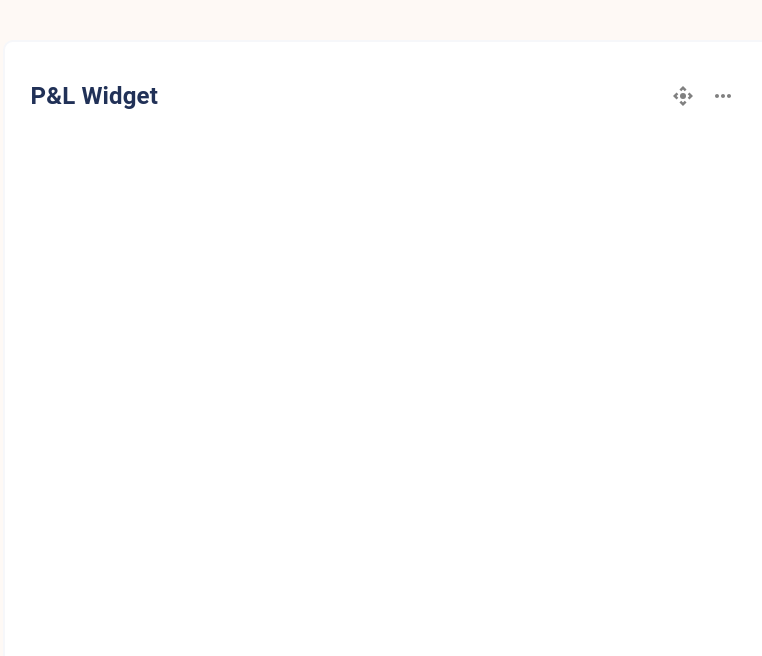
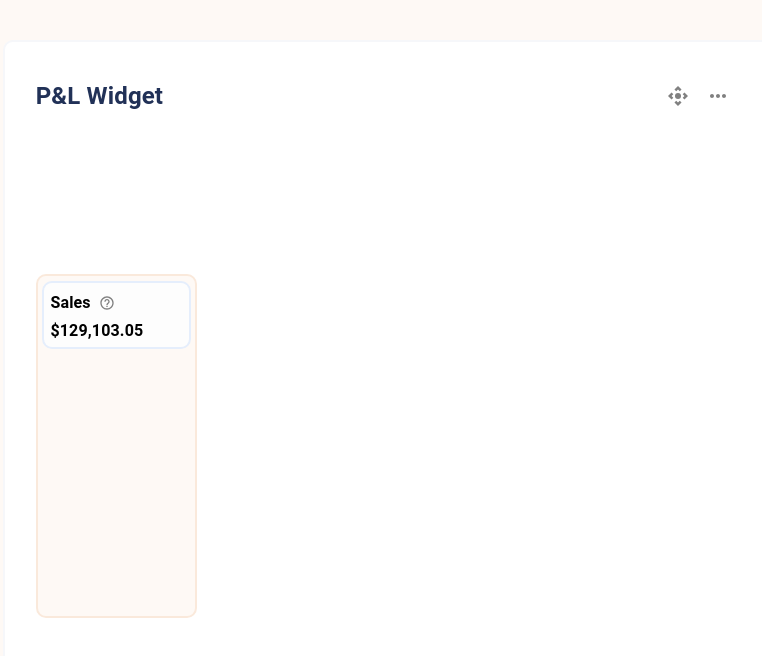
Before and after one commit to jpaul121/acquco-frontend, a React (Vite) app: page / in a window 1280 px wide. Shown: the top 656 px of the page, without its empty margins (253-1015 px from the left). Built offline with nearby package versions, Linux system fonts and the light colour scheme.

Commit message:
Implement styling for budget items

```diff
--- a/index.html
+++ b/index.html
@@ -10,7 +10,7 @@
       user's mobile device or desktop. See https://developers.google.com/web/fundamentals/web-app-manifest/
     -->
     <link rel="manifest" href="manifest.json" />
-    <title>React You Do You</title>
+    <title>Profit & Loss Widget</title>
   </head>
   <body>
     <noscript>You need to enable JavaScript to run this app.</noscript>
--- a/src/store/index.ts
+++ b/src/store/index.ts
@@ -1,10 +1,11 @@
 import { combineReducers, configureStore } from '@reduxjs/toolkit'
 import { useDispatch, useSelector } from 'react-redux'
 
-import { themeReducer } from '../theme'
+import { createSelector } from '@reduxjs/toolkit'
+import { profitLossReducer } from '../widget/widgetSlice'
 
 export const reducer = combineReducers({
-  theme: themeReducer,
+  profitLoss: profitLossReducer,
 })
 
 export type RootState = ReturnType<typeof reducer>
@@ -20,3 +21,17 @@ export type AppDispatch = typeof store.dispatch
 
 export const useAppDispatch = () => useDispatch<AppDispatch>()
 export const useAppSelector = <T>(selector: (state: RootState) => T): T => useSelector<RootState, T>(selector)
+
+export const getPLDataArray = state => Object.entries(state.profitLoss)
+export const getRevenueData = createSelector(getPLDataArray, items =>
+  items.filter(item => item[1].kind === 1)
+)
+export const getSalesData = createSelector(getRevenueData, items =>
+  items.filter(item => item[0] !== 'Refunded expenses')
+)
+// @ts-ignore
+export const getSalesTotal = createSelector(getSalesData, items => {
+  let sum = 0
+  for (const item of items) sum = sum + item[1].value
+  return sum
+})
--- a/src/utils/index.ts
+++ b/src/utils/index.ts
@@ -1,4 +1,9 @@
 import { createMakeAndWithStyles } from 'tss-react'
 import { useTheme } from '@mui/material'
+
 export const { makeStyles, withStyles } = createMakeAndWithStyles({ useTheme })
 export const noOp = () => {}
+export const rawNumbertoDollar = new Intl.NumberFormat('en-US', {
+  style: 'currency',
+  currency: 'USD',
+})
--- /dev/null
+++ b/src/widget/components/BudgetItem.tsx
@@ -0,0 +1,31 @@
+import React from 'react'
+import { Theme } from '@mui/material'
+import { makeStyles } from '../../utils'
+import { useAppSelector } from '../../store'
+
+const useStyles = makeStyles()((theme: Theme) => ({
+  budgetItem: {
+    backgroundColor: 'rgb(253, 253, 253)',
+    borderColor: 'rgb(229, 238, 252)',
+    borderWidth: '2px',
+    borderStyle: 'solid',
+    borderRadius: '10px',
+    height: '20%',
+    width: '94%',
+    margin: '3% 3% 0% 3%',
+    color: 'black',
+    display: 'flex',
+    flexDirection: 'column',
+    alignItems: 'flex-start',
+  },
+}))
+
+export const BudgetItem = ({ name, total }) => {
+  const { classes } = useStyles()
+  return (
+    <div className={classes.budgetItem}>
+      <h4>{name}</h4>
+      <h4>{total}</h4>
+    </div>
+  )
+}
--- a/src/widget/components/ProfitLossWidget.tsx
+++ b/src/widget/components/ProfitLossWidget.tsx
@@ -2,6 +2,7 @@ import { ControlCamera as ControlCameraIcon, MoreHoriz } from '@mui/icons-materi
 
 import { IconButton } from '@mui/material'
 import React from 'react'
+import { RevenueCard } from '../'
 import { Theme } from '@mui/material'
 import { makeStyles } from '../../utils'
 
@@ -19,6 +20,13 @@ const useStyles = makeStyles()((theme: Theme) => ({
     alignContent: 'center',
     height: '90vh',
     width: '80vw',
+    paddingLeft: '4%',
+    paddingRight: '4%',
+  },
+  sankeyContainer: {
+    display: 'flex',
+    alignItems: 'center',
+    flexGrow: '1',
   },
   toolbarButtons: {
     justifySelf: 'flex-end',
@@ -27,7 +35,7 @@ const useStyles = makeStyles()((theme: Theme) => ({
   widgetToolbar: {
     alignItems: 'center',
     display: 'flex',
-    padding: '2vh 2vw',
+    paddingTop: '2vh',
   },
   widgetTitle: {
     color: 'rgb(33, 49, 87)',
@@ -47,9 +55,12 @@ export const ProfitLossWidget = () => {
               <ControlCameraIcon  />
             </IconButton>
             <IconButton sx={{ color: 'gray' }} >
-              <MoreHoriz  />
+              <MoreHoriz />
             </IconButton>
           </div>
+        </div>
+        <div className={classes.sankeyContainer}>
+          <RevenueCard />
         </div>
       </div>
     </>
--- a/src/widget/components/RevenueCard.tsx
+++ b/src/widget/components/RevenueCard.tsx
@@ -1,14 +1,70 @@
-import { Card, Theme } from '@mui/material'
+import { BudgetItem } from '../'
+import { HelpOutline } from '@mui/icons-material'
+import { IconButton } from '@mui/material'
+import React from 'react'
+import { Theme } from '@mui/material'
+import { makeStyles } from '../../utils'
+import { rawNumbertoDollar } from '../../utils'
 
-import React from 'react'
-import { makeStyles } from '../../utils'
+const useStyles = makeStyles()((theme: Theme) => ({
+  revenueCard: {
+    backgroundColor: 'rgb(254, 249, 245)',
+    borderColor: 'rgb(250, 233, 219)',
+    borderWidth: '2px',
+    borderStyle: 'solid',
+    borderRadius: '10px',
+    display: 'flex',
+    flexDirection: 'column',
+    alignItems: 'center',
+    height: '55%',
+    width: '23%',
+    // marginTop: '20%',
+  },
+  budgetItem: {
+    backgroundColor: 'rgb(253, 253, 253)',
+    borderColor: 'rgb(229, 238, 252)',
+    borderWidth: '2px',
+    borderStyle: 'solid',
+    borderRadius: '10px',
+    height: '20%',
+    width: '94%',
+    margin: '3% 3% 0% 3%',
+    color: 'black',
+    display: 'inline-flex',
+    flexDirection: 'column',
+    justifyContent: 'flex-start',
+    alignItems: 'flex-start',
+    padding: '4px 6px',
+  },
+  itemName: {
+    marginTop: '0%',
+    marginBottom: '0%',
+  },
+  itemAmount: {
+    marginBottom: '0%',
+    justifySelf: 'flex-end',
+    marginTop: 'auto',
+  },
+  budgetItemTopRow: {
+    display: 'flex',
+    flexDirection: 'row',
+    alignItems: 'center',
+  }
+}))
 
-// const useStyles = makeStyles()((theme: Theme) => ({
-//   revenueCard: {
-
-//   },
-// }))
-
-// export const RevenueCard = () => {
-//   const { classes } = useStyles()
-// }
+export const RevenueCard = ({ salesTotal }) => {
+  const { classes } = useStyles()
+  return (
+    <div className={classes.revenueCard}>
+      <div className={classes.budgetItem}>
+        <div className={classes.budgetItemTopRow}>
+          <h4 className={classes.itemName}>Sales</h4>
+          <IconButton sx={{ color: 'gray', fontSize: '1em' }} >
+            <HelpOutline sx={{ fontSize: '1em' }} />
+          </IconButton>
+        </div>
+        <h4 className={classes.itemAmount}>{rawNumbertoDollar.format(salesTotal)}</h4>
+      </div>
+    </div>
+  )
+}
--- /dev/null
+++ b/src/widget/containers/BudgetItem.tsx
@@ -0,0 +1,11 @@
+import { BudgetItem as BudgetItemComponent } from '../components/BudgetItem'
+
+export interface Props {
+  name: string;
+  total: number;
+}
+
+export const BudgetItem = ({ name, total }: Props) => {
+  console.log('plz', total)
+  return <BudgetItemComponent name={name} total={total} />
+}
--- a/src/widget/containers/ProfitLossWidget.tsx
+++ b/src/widget/containers/ProfitLossWidget.tsx
@@ -1,4 +1,7 @@
+// @ts-nocheck
+
 import { ProfitLossWidget as PLWidgetComponent } from '../components/ProfitLossWidget'
+import { useAppSelector } from '../../store'
 
 export const ProfitLossWidget = () => {
   return <PLWidgetComponent />
--- /dev/null
+++ b/src/widget/containers/RevenueCard.tsx
@@ -0,0 +1,8 @@
+import { getSalesTotal, useAppSelector } from '../../store'
+
+import { RevenueCard as RevenueCardComponent } from '../components/RevenueCard'
+
+export const RevenueCard = () => {
+  const salesTotal = useAppSelector(getSalesTotal)
+  return <RevenueCardComponent salesTotal={salesTotal} />
+}
--- a/src/widget/index.ts
+++ b/src/widget/index.ts
@@ -1 +1,6 @@
+export { BudgetItem } from './containers/BudgetItem'
 export { ProfitLossWidget } from './containers/ProfitLossWidget'
+export { RevenueCard } from './containers/RevenueCard'
+export { LineItemType } from './widgetSlice'
+
+export type { LineItem, LineItemRecord, LineItemGranularity } from './widgetSlice'
--- /dev/null
+++ b/src/widget/widgetSlice.ts
@@ -0,0 +1,89 @@
+import { createSlice } from '@reduxjs/toolkit'
+
+export interface LineItemRecord {
+  [ name: string ]: LineItem;
+}
+
+export interface LineItem {
+  kind: LineItemType;
+  value: number;
+  granularity: LineItemGranularity;
+}
+
+export enum LineItemType {
+  Expense = 0,
+  Revenue = 1,
+}
+
+export enum LineItemGranularity {
+  Summary = 1,
+  LineItem = 2,
+  Detail = 3,
+}
+
+export const initialState: LineItemRecord = {
+  'Product charges': {
+    kind: LineItemType.Revenue,
+    value: 126151.07,
+    granularity: LineItemGranularity.LineItem,
+  },
+  'Shipping': {
+    kind: LineItemType.Revenue,
+    value: 2251.87,
+    granularity: LineItemGranularity.LineItem,
+  },
+  'Other revenues': {
+    kind: LineItemType.Revenue,
+    value: 700.11,
+    granularity: LineItemGranularity.LineItem,
+  },
+  'Refunded expenses': {
+    kind: LineItemType.Revenue,
+    value: 541.85,
+    granularity: LineItemGranularity.LineItem,
+  },
+  'Refunded sales': {
+    kind: LineItemType.Expense,
+    value: 3890.82,
+    granularity: LineItemGranularity.LineItem,
+  },
+  'Promotional rebates': {
+    kind: LineItemType.Expense,
+    value: 1808.24,
+    granularity: LineItemGranularity.LineItem,
+  },
+  'FBA fees': {
+    kind: LineItemType.Expense,
+    value: 1315.51,
+    granularity: LineItemGranularity.LineItem,
+  },
+  'Cost of advertising': {
+    kind: LineItemType.Expense,
+    value: 541.85,
+    granularity: LineItemGranularity.LineItem,
+  },
+  'Amazon fees': {
+    kind: LineItemType.Expense,
+    value: 57534.55,
+    granularity: LineItemGranularity.LineItem,
+  },
+  'Other expenses': {
+    kind: LineItemType.Expense,
+    value: 10.43,
+    granularity: LineItemGranularity.LineItem,
+  },
+}
+
+const profitLossSlice = createSlice({
+  name: 'profitLoss',
+  initialState: initialState,
+  reducers: {
+    recalculateBalance: (state: LineItemRecord) => {
+      const lineItemData = Object.assign({}, state)
+      return lineItemData
+    },
+  },
+})
+
+export const profitLossReducer = profitLossSlice.reducer
+export const { recalculateBalance } = profitLossSlice.actions
```
